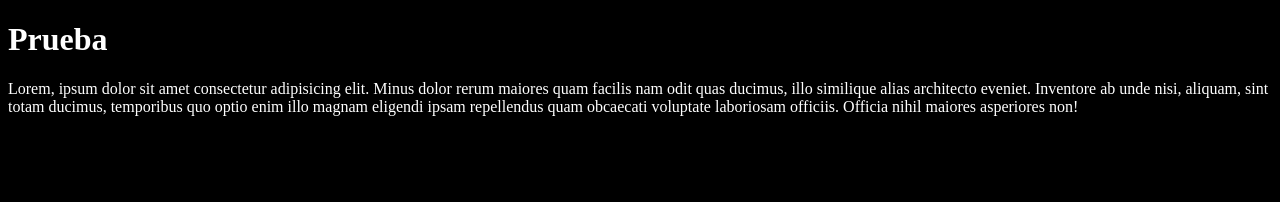
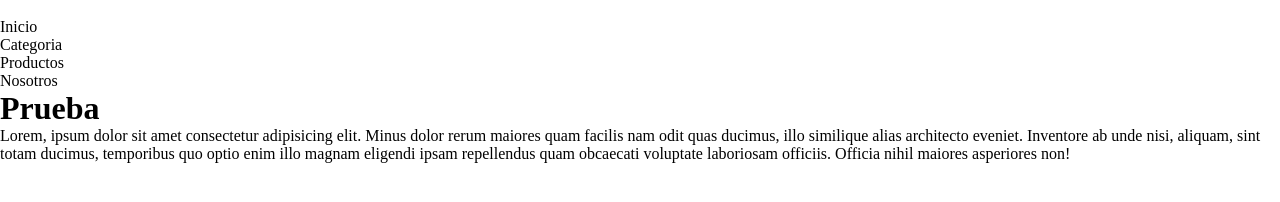
Before and after one commit to seba256/Pagina-Prueba, a plain HTML site: page index.html in a window 1280 px wide. Drawn offline with Linux system fonts and the light colour scheme.

Commit message:
Tercer commit

```diff
--- a/assets/css/style.css
+++ b/assets/css/style.css
@@ -1,4 +1,7 @@
-body{
-    background-color: black;
-    color: white;
+*{
+    margin: 0;
+    padding: 0;
+    box-sizing: border-box;
+    text-decoration: none;
+    list-style: none;
 }
--- a/index.html
+++ b/index.html
@@ -8,6 +8,15 @@
     <title>Nomber Pagina</title>
 </head>
 <body>
+    <header>
+        <img src="" alt="">
+        <ul>
+            <li>Inicio</li>
+            <li>Categoria</li>
+            <li>Productos</li>
+            <li>Nosotros</li>
+        </ul>
+    </header>
     <h1>Prueba</h1>
     <p>Lorem, ipsum dolor sit amet consectetur adipisicing elit. Minus dolor rerum maiores quam facilis nam odit quas ducimus, illo similique alias architecto eveniet. Inventore ab unde nisi, aliquam, sint totam ducimus, temporibus quo optio enim illo magnam eligendi ipsam repellendus quam obcaecati voluptate laboriosam officiis. Officia nihil maiores asperiores non!</p>
 </body>
```
Also changed, not shown: assets/img/logo.png (added).
